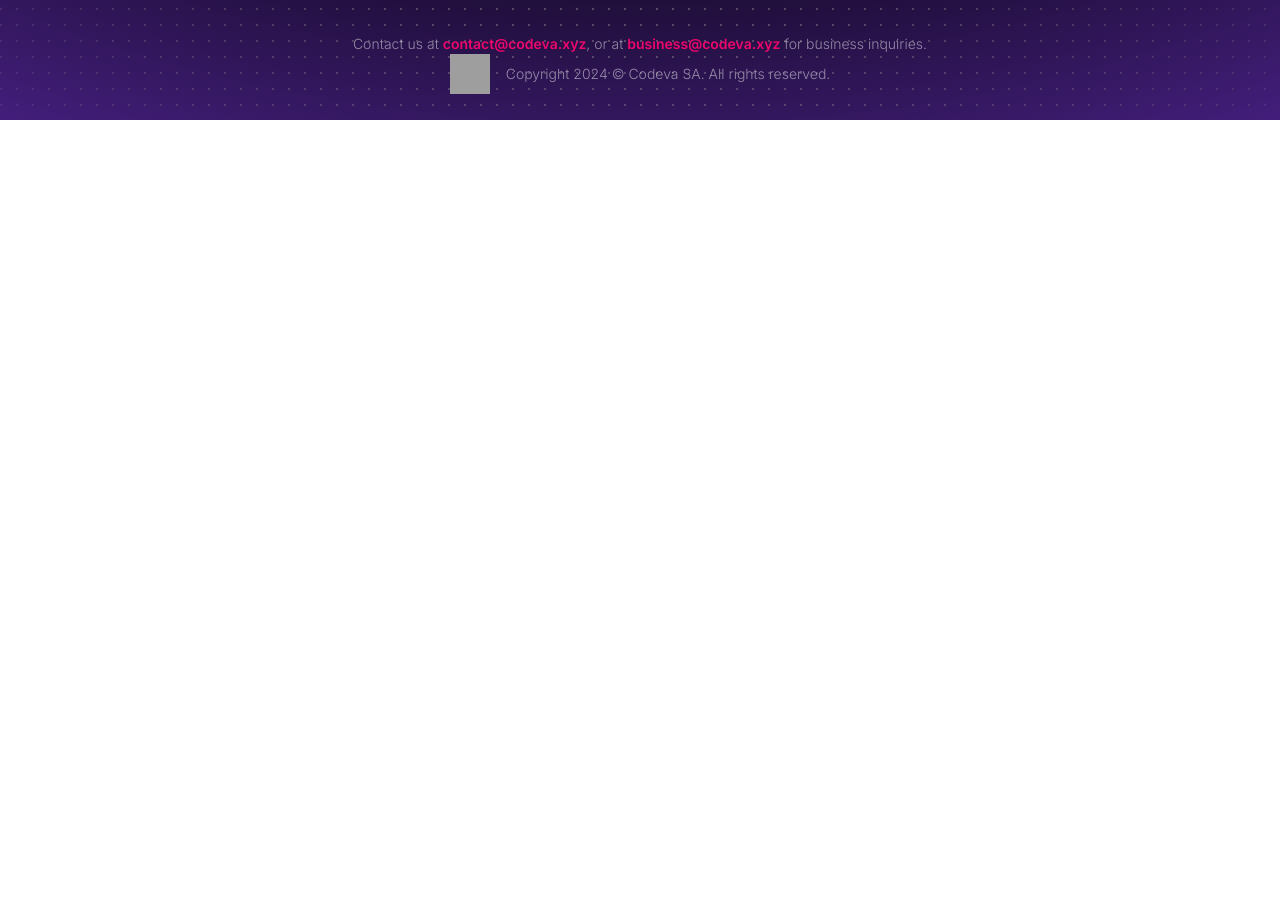
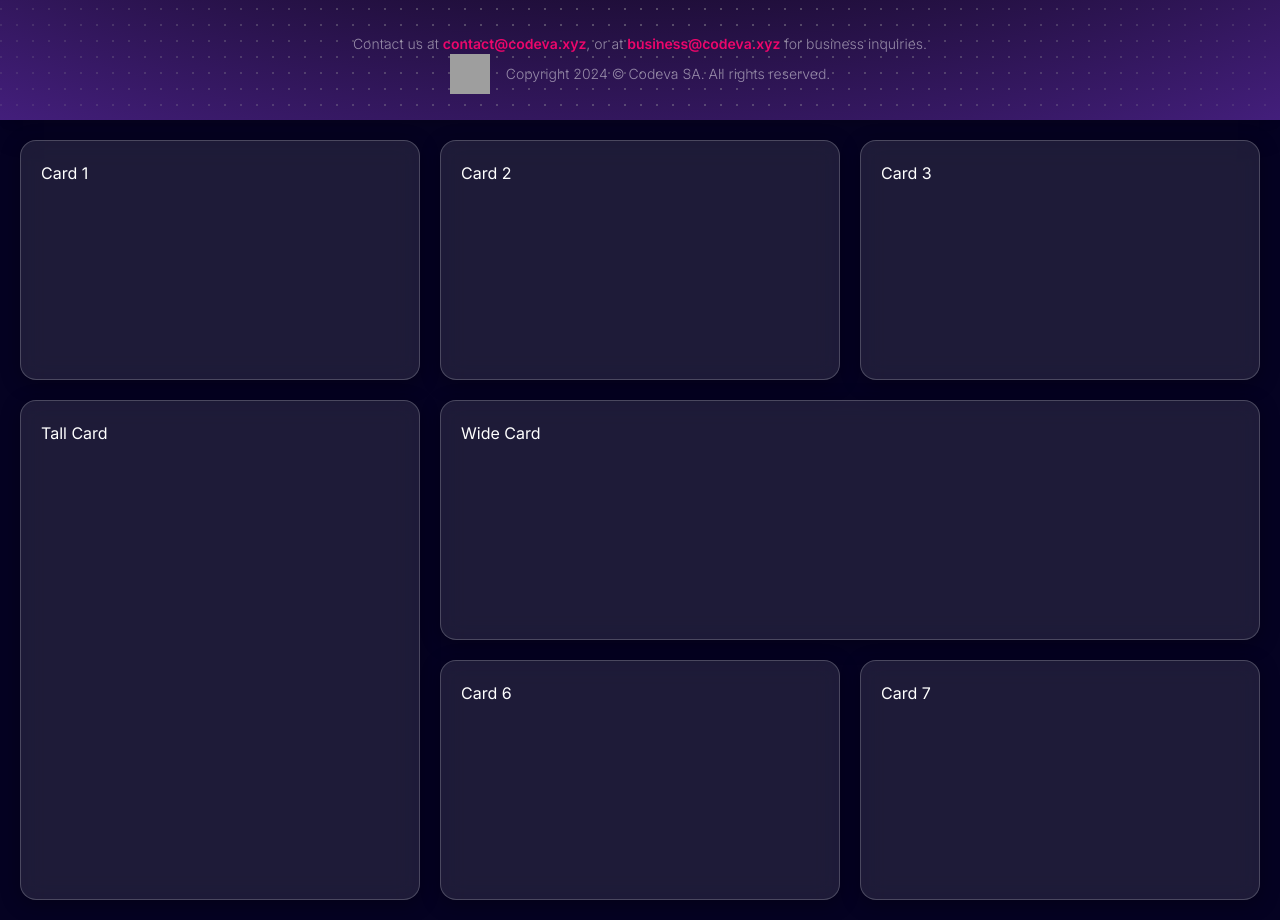
Before and after one commit to SwapnilDass/educodeva-renameFiles, a React (Vite) app: page / in a window 1280 px wide. Shown: the part 680-1600 px from the top of the page. Before the commit the page ends 800 px from the top, so only its background shows below. Built offline with nearby package versions, Linux system fonts and the light colour scheme; grey boxes are pictures that could not be loaded.

Commit message:
added the cards for section 2

```diff
--- a/package.json
+++ b/package.json
@@ -40,8 +40,8 @@
     "prettier": "^3.4.2",
     "prettier-plugin-tailwindcss": "^0.6.9",
     "tailwindcss": "^3.4.13",
-    "typescript": "^5.2.2",
-    "vite": "^5.0.0"
+    "typescript": "^5.9.2",
+    "vite": "^6.3.5"
   },
   "description": "The All in One platform for STEM students.",
   "main": "postcss.config.js",
--- a/src/components/pages/landing.tsx
+++ b/src/components/pages/landing.tsx
@@ -1,10 +1,12 @@
 import "../../styles/index.css";
 import Hero from "./landing/hero";
+import Events from "./landing/Events";
 
 export default function Landing() {
   return (
     <section id="landing" className="h-[100vh] w-[100vw] bg-black text-white">
       <Hero />
+      <Events />
     </section>
   );
 }
--- /dev/null
+++ b/src/components/pages/landing/Events.jsx
@@ -0,0 +1,34 @@
+export default function Events() {
+  return (
+    <div className="min-h-screen bg-[#050222] p-5 grid grid-cols-1 gap-5 md:grid-cols-3 text-white">
+      <div className="bg-white/10 border border-white/20 rounded-2xl p-5 backdrop-blur-md shadow-[0_4px_20px_rgba(0,0,0,0.3)]">
+        Card 1
+      </div>
+
+      <div className="bg-white/10 border border-white/20 rounded-2xl p-5 backdrop-blur-md shadow-[0_4px_20px_rgba(0,0,0,0.3)]">
+        Card 2
+      </div>
+
+      <div className="bg-white/10 border border-white/20 rounded-2xl p-5 backdrop-blur-md shadow-[0_4px_20px_rgba(0,0,0,0.3)]">
+        Card 3
+      </div>
+
+      <div className="bg-white/10 border border-white/20 rounded-2xl p-5 backdrop-blur-md shadow-[0_4px_20px_rgba(0,0,0,0.3)] md:row-span-2">
+        Tall Card
+      </div>
+
+      <div className="bg-white/10 border border-white/20 rounded-2xl p-5 backdrop-blur-md shadow-[0_4px_20px_rgba(0,0,0,0.3)] md:col-span-2">
+        Wide Card
+      </div>
+
+      <div className="bg-white/10 border border-white/20 rounded-2xl p-5 backdrop-blur-md shadow-[0_4px_20px_rgba(0,0,0,0.3)]">
+        Card 6
+      </div>
+
+      <div className="bg-white/10 border border-white/20 rounded-2xl p-5 backdrop-blur-md shadow-[0_4px_20px_rgba(0,0,0,0.3)]">
+        Card 7
+      </div>
+
+    </div>
+  );
+}
```
